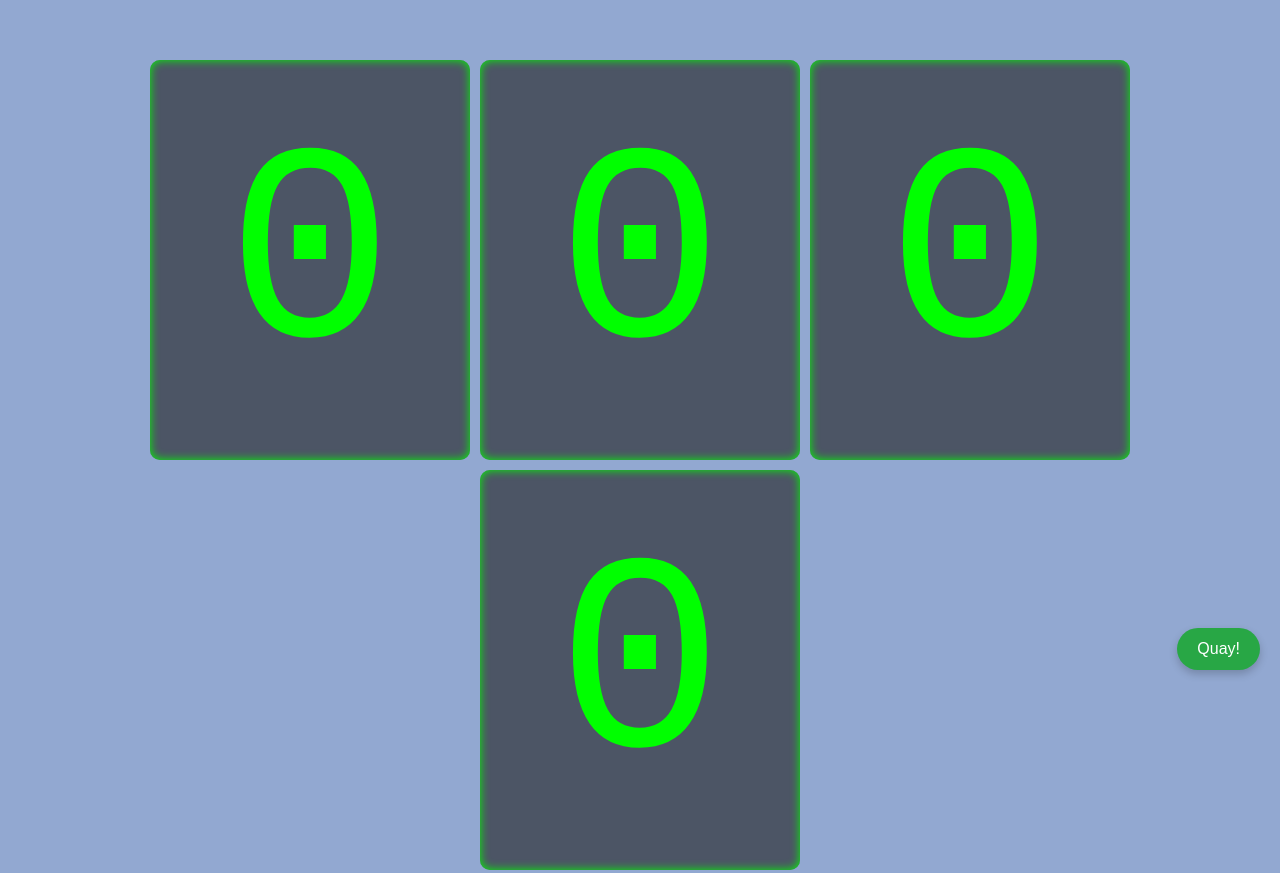
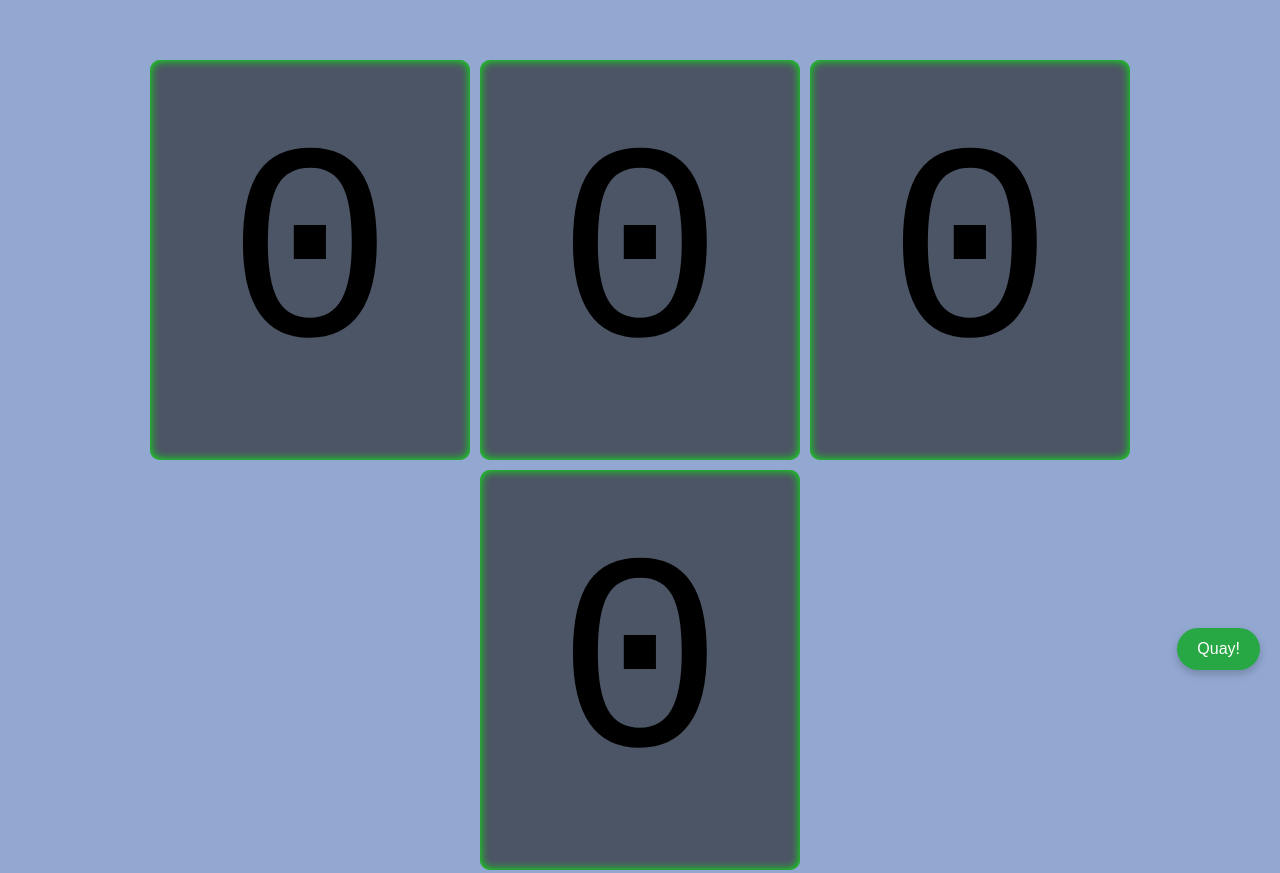
Before and after one commit to ThuyTrang1704/random, a plain HTML site: page index.html in a window 1280 px wide. Shown: the part 110-983 px from the top of the page. Drawn offline with Linux system fonts and the light colour scheme.

Commit message:
Update index.html

```diff
--- a/index.html
+++ b/index.html
@@ -49,7 +49,7 @@
       height: 300px;
       font-size: 200px;
       background: rgba(31, 30, 30, 0.6);
-      color: #0f0;
+      color: #000000;
       display: flex;
       align-items: center;
       justify-content: center;
```
